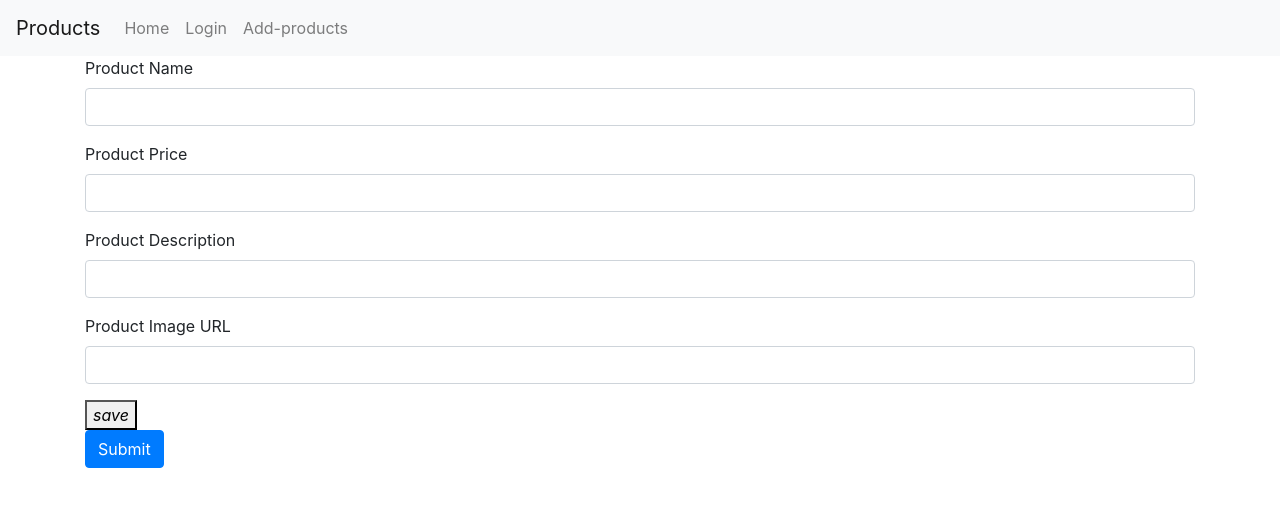
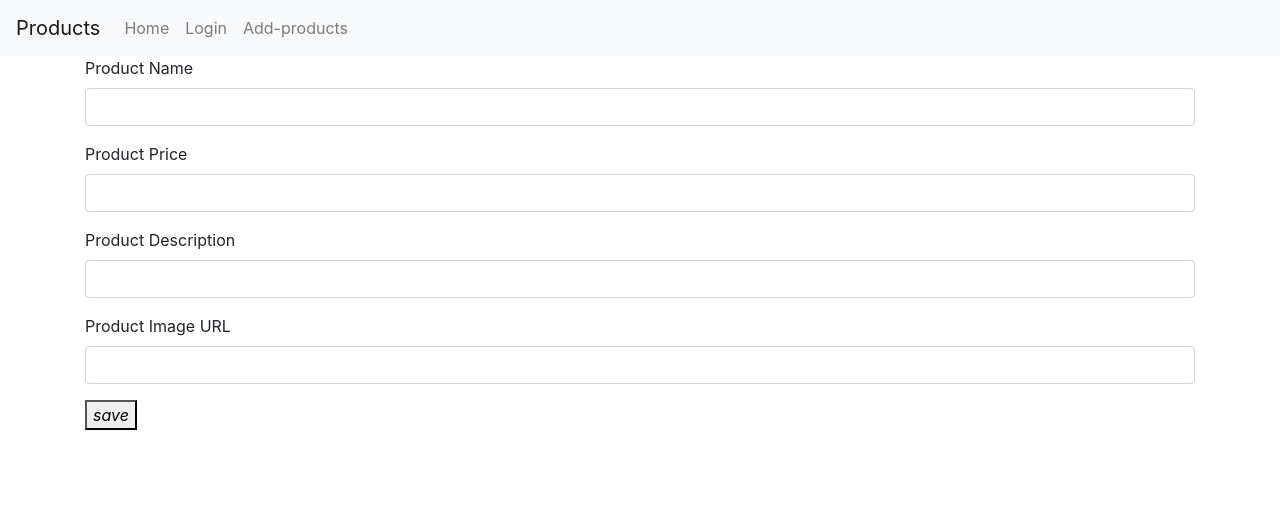
Before and after one commit to Courtney828/angular-ivy-1ovcd2, an Angular app: page /home/add-products in a window 1280 px wide. Shown: the top 506 px of the page. Built offline with nearby package versions, Linux system fonts and the light colour scheme.

Commit message:
2 files modified

```diff
--- a/src/app/add-products/add-products.component.html
+++ b/src/app/add-products/add-products.component.html
@@ -27,6 +27,6 @@
     <i class="material-icons">save</i>
      </button>
 		</div>
-  <button type="submit" class="btn btn-primary">Submit</button>
+
 </form>
 </div>
--- a/src/app/login/login.component.html
+++ b/src/app/login/login.component.html
@@ -4,6 +4,8 @@
     <title></title>
   </head>
   <body>
+
+
     <div class="card">
     <h4 class="card-header">Login</h4>
     <div class="card-body">
```
